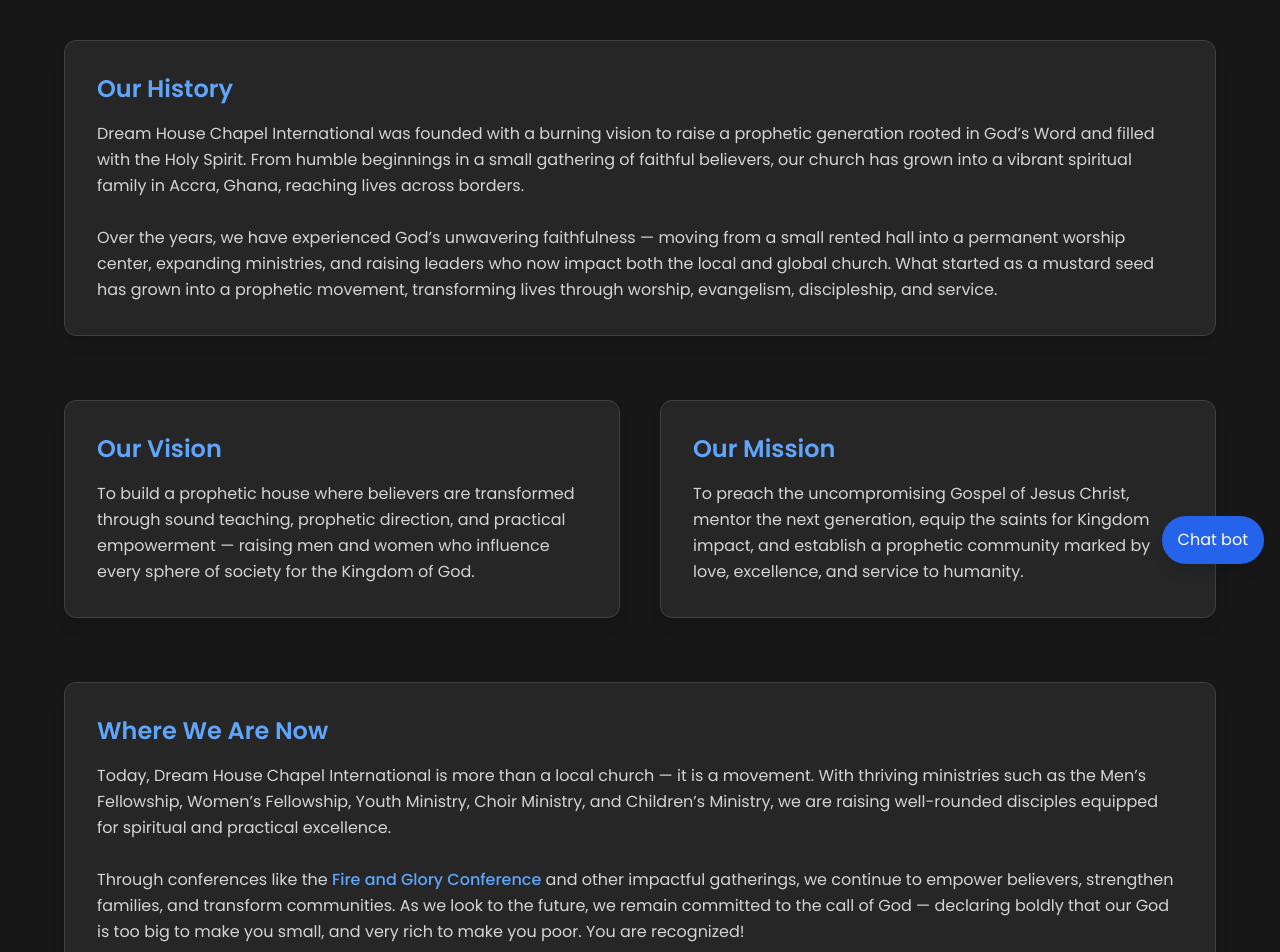
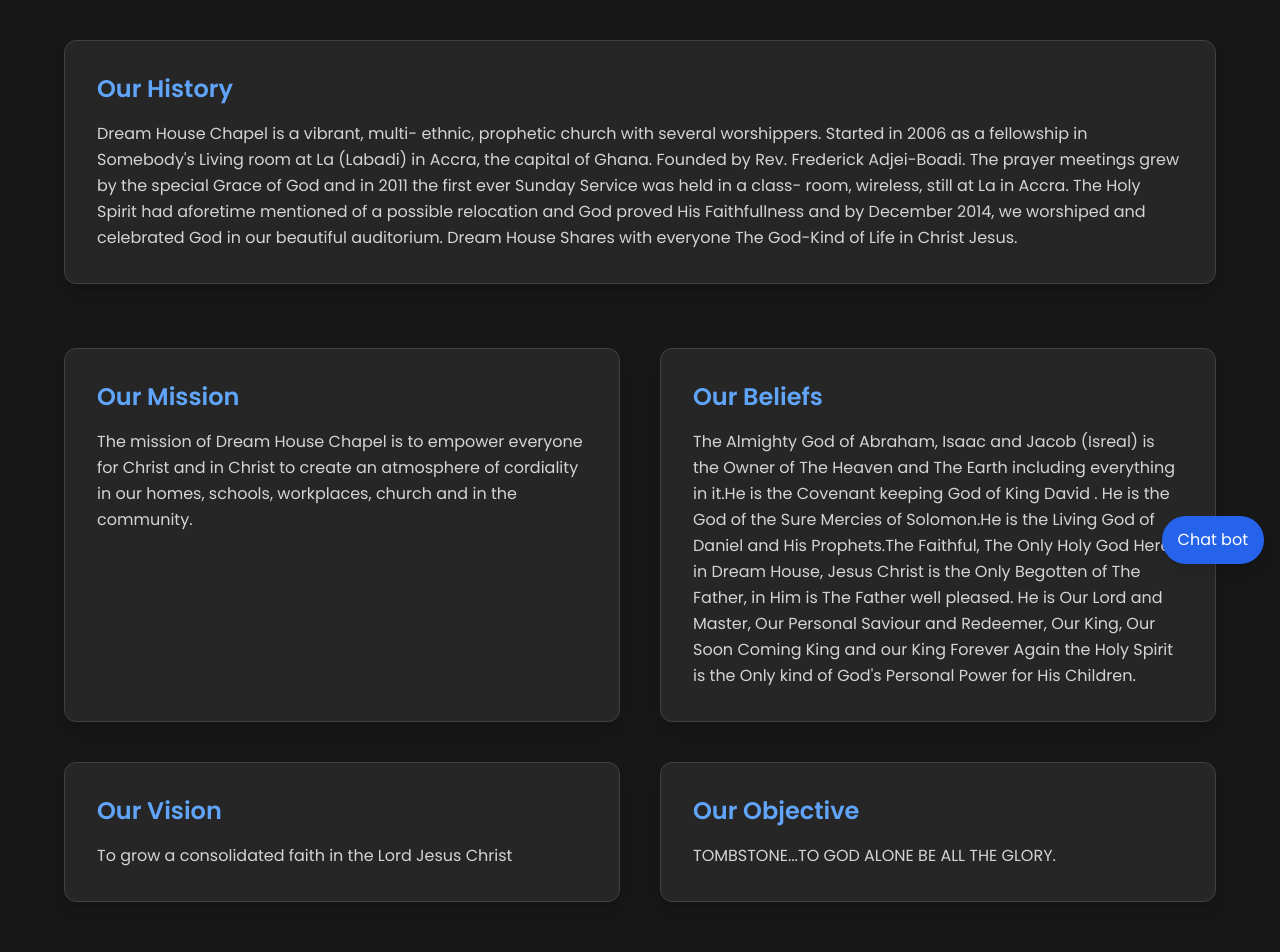
Before and after one commit to JosephLarbi21/Church-website, a React (Vite) app: page /more-about-us in a window 1280 px wide. Shown: the part 220-1172 px from the top of the page. Built offline with nearby package versions, Linux system fonts and the light colour scheme.

Commit message:
Updated my about-more page

```diff
--- a/src/components/MoreAboutUs.jsx
+++ b/src/components/MoreAboutUs.jsx
@@ -28,17 +28,14 @@
             Our History
           </h2>
           <p className="text-neutral-300 leading-relaxed">
-            Dream House Chapel International was founded with a burning vision
-            to raise a prophetic generation rooted in God’s Word and filled with
-            the Holy Spirit. From humble beginnings in a small gathering of
-            faithful believers, our church has grown into a vibrant spiritual
-            family in Accra, Ghana, reaching lives across borders. <br /> <br />
-            Over the years, we have experienced God’s unwavering faithfulness —
-            moving from a small rented hall into a permanent worship center,
-            expanding ministries, and raising leaders who now impact both the
-            local and global church. What started as a mustard seed has grown
-            into a prophetic movement, transforming lives through worship,
-            evangelism, discipleship, and service.
+            Dream House Chapel is a vibrant, multi- ethnic, prophetic church with several worshippers. Started in
+                    2006 as a fellowship in Somebody's Living room at La (Labadi) in Accra, the capital of Ghana.
+                    Founded by Rev. Frederick Adjei-Boadi. The prayer meetings grew by the special Grace of God and
+                    in 2011 the first ever Sunday Service was held in a class- room, wireless, still at La in Accra. The
+                    Holy Spirit had aforetime mentioned of a possible relocation and God proved His Faithfullness and by
+                    December 2014, we worshiped and celebrated God in our beautiful auditorium. Dream House Shares with
+                    everyone The God-Kind of Life in Christ Jesus.
+
           </p>
         </motion.div>
 
@@ -51,13 +48,12 @@
             className="bg-neutral-800 border border-neutral-700 rounded-xl p-8 shadow-lg hover:shadow-blue-600/30 transition"
           >
             <h2 className="text-2xl font-semibold text-blue-400 mb-4">
-              Our Vision
+              Our Mission
             </h2>
             <p className="text-neutral-300 leading-relaxed">
-              To build a prophetic house where believers are transformed through
-              sound teaching, prophetic direction, and practical empowerment —
-              raising men and women who influence every sphere of society for
-              the Kingdom of God.
+              The mission of Dream House Chapel is to empower everyone for Christ and in Christ to create an
+                    atmosphere of cordiality in our homes, schools, workplaces, church and in the community.
+
             </p>
           </motion.div>
 
@@ -68,13 +64,45 @@
             className="bg-neutral-800 border border-neutral-700 rounded-xl p-8 shadow-lg hover:shadow-blue-600/30 transition"
           >
             <h2 className="text-2xl font-semibold text-blue-400 mb-4">
-              Our Mission
+              Our Beliefs
             </h2>
             <p className="text-neutral-300 leading-relaxed">
-              To preach the uncompromising Gospel of Jesus Christ, mentor the
-              next generation, equip the saints for Kingdom impact, and
-              establish a prophetic community marked by love, excellence, and
-              service to humanity.
+                 The Almighty God of Abraham, Isaac and Jacob (Isreal) is the Owner of The Heaven and
+                    The Earth
+                    including everything in it.He is the Covenant keeping God of King David . He is the God of
+                    the Sure Mercies of Solomon.He is the Living God of Daniel and His Prophets.The Faithful,
+                    The Only Holy God
+                    Here in Dream House, Jesus Christ is the Only Begotten of The Father, in Him is The Father well
+                    pleased. He is Our Lord and Master, Our Personal Saviour and Redeemer, Our King, Our Soon Coming
+                    King and our King Forever
+                    Again the Holy Spirit is the Only kind of God's Personal Power for His Children.
+
+            </p>
+          </motion.div>
+          <motion.div
+            initial={{ opacity: 0, x: 40 }}
+            whileInView={{ opacity: 1, x: 0 }}
+            transition={{ duration: 0.9 }}
+            className="bg-neutral-800 border border-neutral-700 rounded-xl p-8 shadow-lg hover:shadow-blue-600/30 transition"
+          >
+            <h2 className="text-2xl font-semibold text-blue-400 mb-4">
+              Our Vision
+            </h2>
+            <p className="text-neutral-300 leading-relaxed">
+                 To grow a consolidated faith in the Lord Jesus Christ
+            </p>
+          </motion.div>
+          <motion.div
+            initial={{ opacity: 0, x: 40 }}
+            whileInView={{ opacity: 1, x: 0 }}
+            transition={{ duration: 0.9 }}
+            className="bg-neutral-800 border border-neutral-700 rounded-xl p-8 shadow-lg hover:shadow-blue-600/30 transition"
+          >
+            <h2 className="text-2xl font-semibold text-blue-400 mb-4">
+              Our Objective
+            </h2>
+            <p className="text-neutral-300 leading-relaxed">
+              TOMBSTONE...TO GOD ALONE BE ALL THE GLORY.
             </p>
           </motion.div>
         </div>
```
